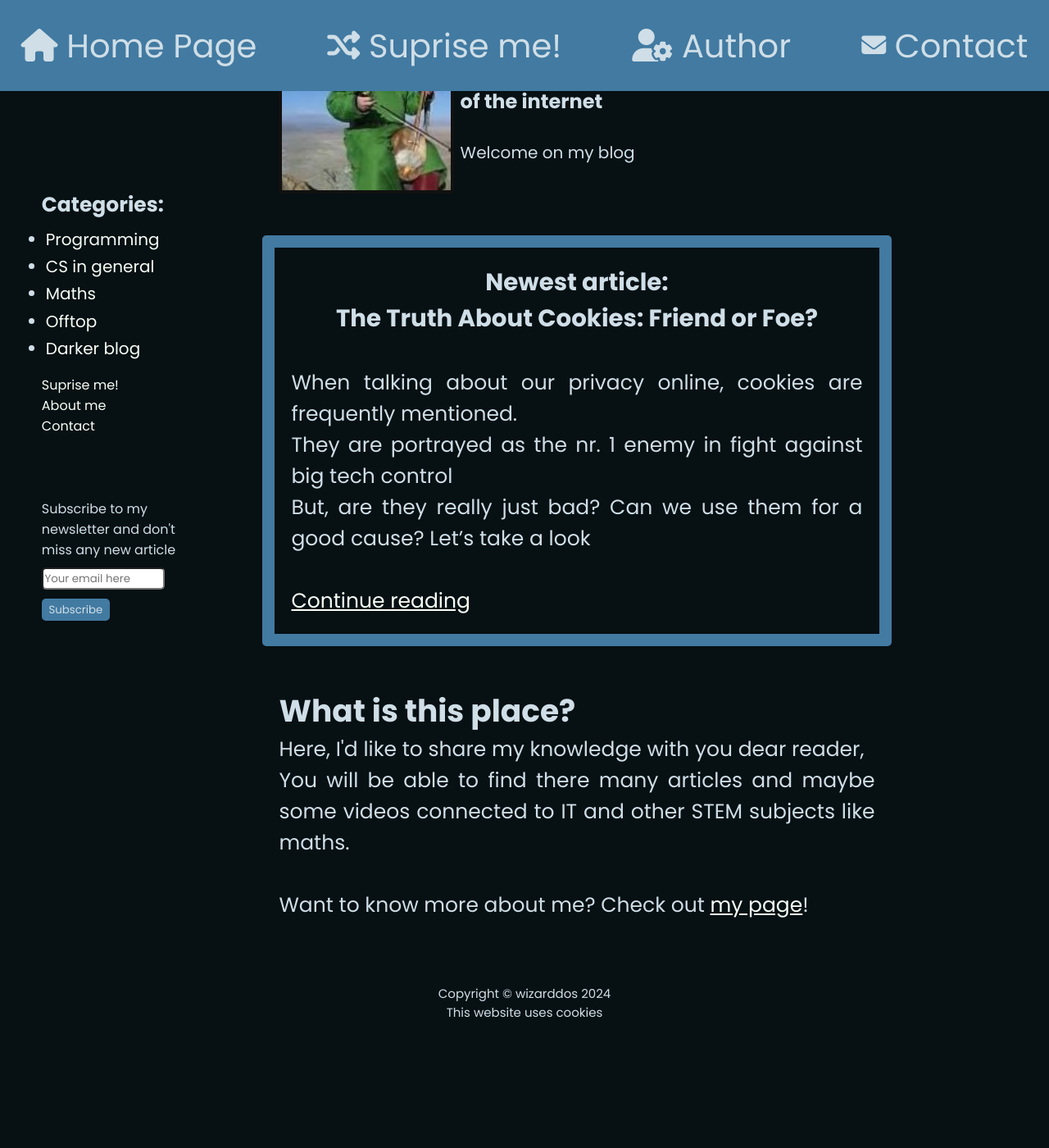
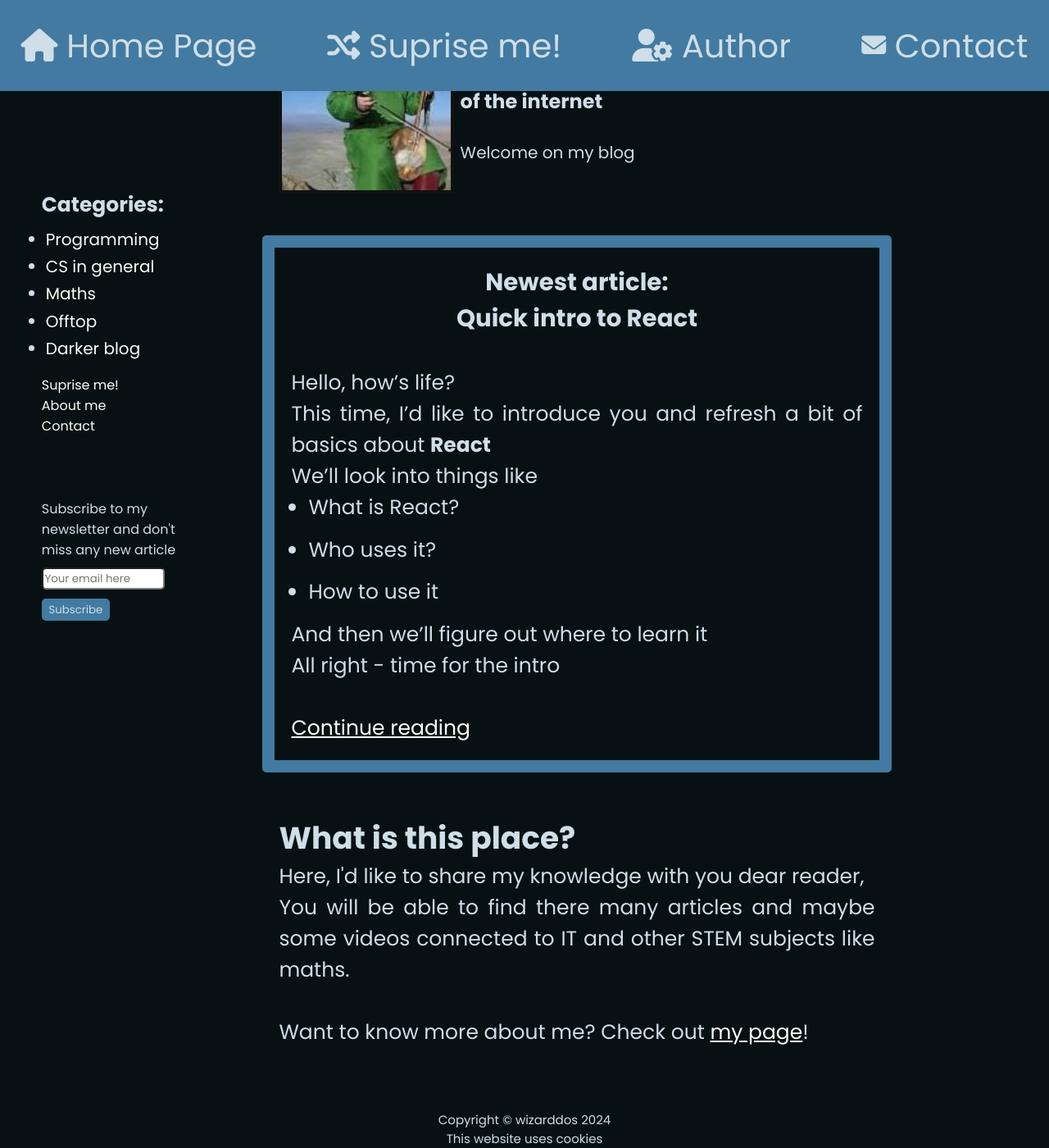
Before and after one commit to wizarddos/blog, a Jekyll site: the page built from index.html, in a window 1280 px wide and 1400 px high, scrolled down 158 px. Shown: the whole window at 82% size. Built offline with Jekyll 4.4.1, drawn with Linux system fonts in a browser that asks for light colours; before the commit the page ends 1404 px from its top, so only the background shows below that; some of the changed lines change nothing that is shown.

Commit message:
Added new article

````diff
--- /dev/null
+++ b/_posts/2024-05-15-quick-intro-to-react.md
@@ -0,0 +1,196 @@
+---
+layout: post
+title: Quick intro to React
+author: wizarddos
+category: programming
+excerpt_separator: <!--more-->
+---
+
+Hello, how's life?
+
+This time, I'd like to introduce you and refresh a bit of basics about **React**
+
+We'll look into things like
+- What is React?
+- Who uses it?
+- How to use it
+
+And then we'll figure out where to learn it
+
+All right - time for the intro
+<!--more-->
+## What is React?
+
+**React** is a library for Javascript and Typescript, created to simplify the process of web-app creation.
+
+It was originally made by Meta (formerly facebook), yet at the moment it's [maintained by the community](https://github.com/facebook/react)
+
+In React, as developers, we create and organize **components**, which then are rendered.
+It also allows us to implement TDD principles in our projects and create unit tests with [react testing library](https://testing-library.com/docs/react-testing-library/intro/)
+React has it's official webiste located under [https://react.dev](https://react.dev/) - there you can find everything about it
+
+## How to run a piece of code in it?
+
+Actually, there are 2 paths to go
+
+1. Set up your own webpack and babel configs - configure your runtime manually
+2. Use [create-react-app](https://create-react-app.dev/) package - run preconfigured runtime
+
+To create such React project, let's choose the second method
+```
+$ npx create-react-app my-app
+```
+Then, we've got 2 important directories - `src` and `public`
+
+![important directories](https://i.ibb.co/3B90BcG/obraz.png)
+{: class="img-medium"}
+
+In `public`, we store every static page. Like HTML, favicons, `robots.txt` or some more HTML
+
+`src` however is a place for our react components and tests.
+
+Now, when we have everything configured, organised and coded time to run the app!
+```
+$ npm start
+```
+
+That's how we create a development server on localhost for us to use and test our apps there
+
+Now, how can we even write that code? Is it some magic, that no one understands?
+
+## Basice code examples
+
+As React is built on components, we have 2 types of them
+
+**Functional**- a prefered method
+```jsx
+function Video({ video }) {
+  return (
+    <div>
+      <Thumbnail video={video} />
+      <a href={video.url}>
+        <h3>{video.title}</h3>
+        <p>{video.description}</p>
+      </a>
+      <LikeButton video={video} />
+    </div>
+  );
+}
+```
+
+Or **class**
+```jsx
+class Greeting extends Component {
+  render() {
+    return (
+        <div>
+            <Thumbnail video={video} />
+            <a href={video.url}>
+                <h3>{video.title}</h3>
+                <p>{video.description}</p>
+            </a>
+            <LikeButton video={video} />
+        </div>
+    );
+  }
+}
+```
+
+As you see, we don't create HTML elements in typical, JS way.
+There are no `createElement()` calls, are there?
+
+That's because React uses **JSX**. That's an extension for JS, that improves readability of it.
+JSX can be treated as HTML template embeded in JS code. These JSX tags are then converted to proper JS code by react
+
+
+In addition, React can't render more than 1 element at a time. That's why we either need to make mess in HTML by adding useless divs and sections or use **React fragment**
+
+```jsx
+function UserData({ user, email }){
+    return(
+        <>
+            <h1>Hello { user }</h1>
+            <p>Your email { email }</p>
+        </>
+    )
+}
+
+```
+There is also a dynamic part of react - **Hooks**
+
+Wanna store some variables? No worries, that's what **`useState`** is for.
+Or maybe changing something on every component generation? Then **`useEffect`** is your perfect choice.
+
+```jsx
+function App() {
+  const [times, setTimes] = useState(0);
+
+  const click = () =>{
+    setTimes(times + 1)
+    console.log(times)
+  }
+
+  useEffect(()=>{
+    alert("You clicked me")
+  })
+  return (
+    <div className="App">
+      <h1>You counted {times} times</h1>
+
+      <button onClick={click}>Click me</button>
+    </div>
+  );
+}
+```
+
+Last thing I'll mention is props passing. Let's say we want to greet user on our website
+
+Then, we create a greetings compoment
+```jsx
+const Greeting = (props) => {
+  return (
+    <h1>Hello, {props.name} {props.lastName}!</h1>
+  );
+};
+```
+
+Then, to use it in our app, we pass those props just like HTML attributes. But in JSX
+```jsx
+const App = () => {
+  return (
+    <div>
+      <Greeting name="John" lastName="Smith" />
+      <Greeting name="Ava" lastName="Davis" />
+    </div>
+  );
+};
+```
+
+Now, you've seen a little React. But where to learn more?
+
+## Amazing sources
+
+The best source I can recommend is [React's documentation](https://react.dev/learn). In well structurised modules, you'll find everything you need
+
+If you don't feel confident enough with english, React has it's [docs translated into other languages](https://react.dev/community/translations) and fair ammount of in-progress translations
+
+In addition. I've also heard that [Brian Holt's course](https://react-v8.holt.courses/) is great.
+
+This [Github repository](https://github.com/flashohq/open-source-react-courses) stores fair amount of free courses as well
+If you know some more, share them in the comments and I'll append them right below
+
+
+## Conclusion
+
+Thanks for reading. I hope you've enjoyed it and are a little bit familiar with it now
+
+Every feedback is appreciated. Share it in the comments
+
+Also, check out other posts such as
+1. [When less is more: Understanding void elements in HTML.](https://wizarddos.github.io/blog/programming/2024/04/19/why-some-elements-dont-have-ending-tag.html)
+2. [Ajax & Fetch - combining PHP and Javascript for infinite scroll](https://wizarddos.github.io/blog/programming/2024/04/02/php-javascript-ajax-fetch-infinite-scroll.html)
+3. [Cleaning spaghetti in PHP](https://wizarddos.github.io/blog/programming/2024/02/23/cleaning-spaghetii-code-in-php.html)
+
+Or just [look for something random](https://wizarddos.github.io/blog/random)
+
+That's it. Again thanks for reading and see you next time
--- a/assets/css/article.css
+++ b/assets/css/article.css
@@ -93,3 +93,7 @@ blockquote > p{
 .article-text > *{
     padding: 1%;
 }
+
+.img-medium{
+    width: 40%
+}
````
